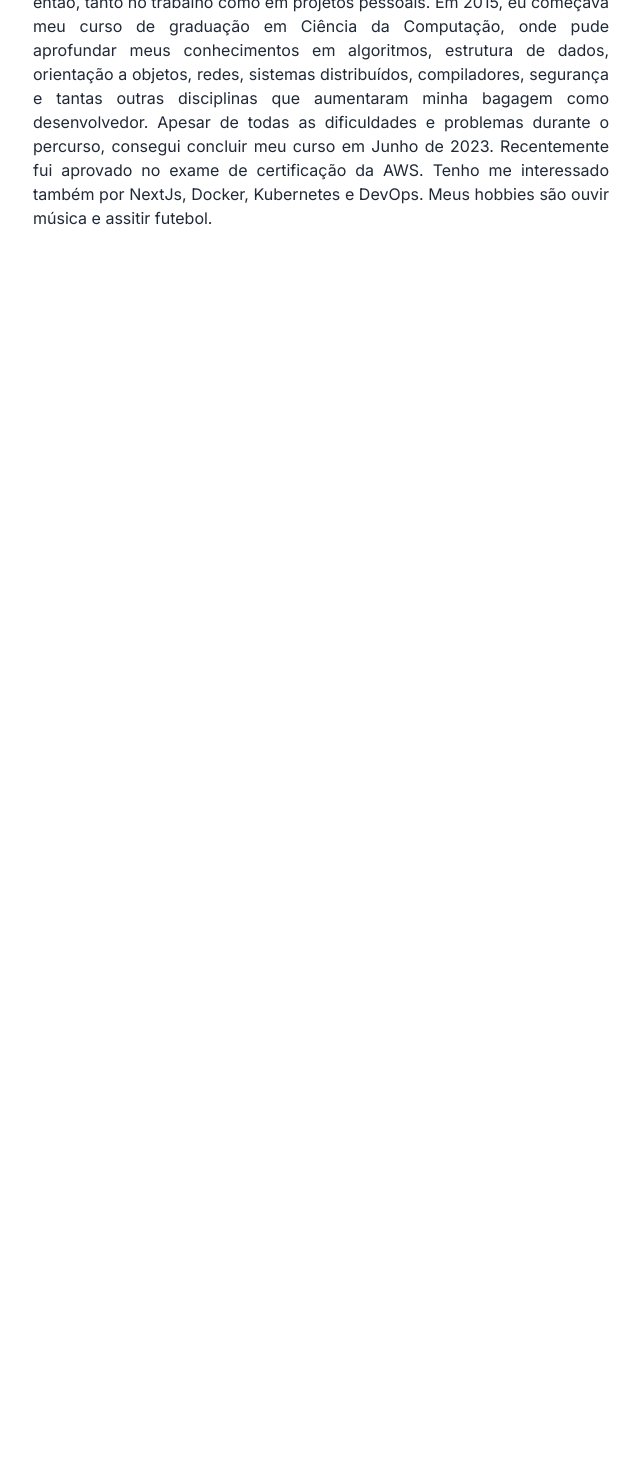
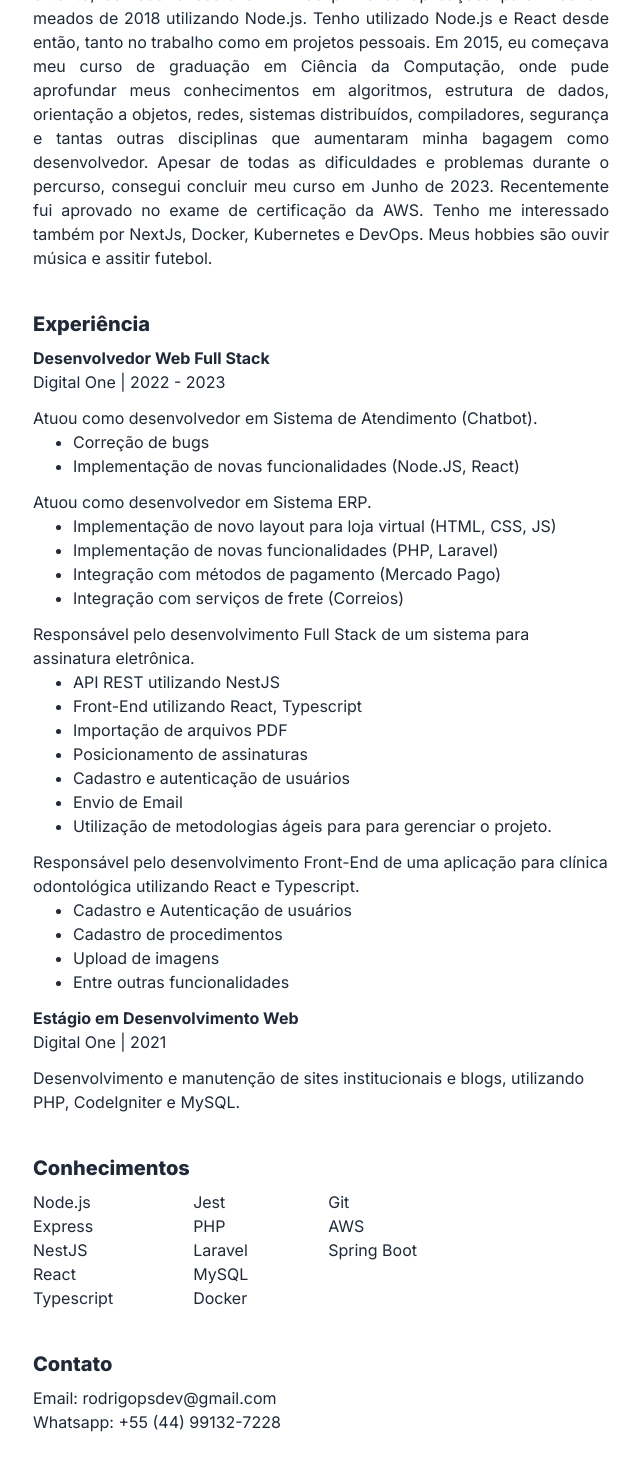
Before and after one commit to rodps/my-page, a Next.js app: page / in a window 1280 px wide. Shown: the part 534-2004 px from the top of the page, without its empty margins (319-959 px from the left). Before the commit the page ends 800 px from the top, so only its background shows below. Built offline with nearby package versions, Linux system fonts and the light colour scheme.

Commit message:
add seções restantes

```diff
--- a/src/app/page.tsx
+++ b/src/app/page.tsx
@@ -6,7 +6,7 @@ import Image from 'next/image'
 export default function Home() {
   return (
     <main>
-      <div className='text-gray-800'>
+      <div className='text-gray-800 m-10'>
         <div className='flex items-center flex-col mb-10'>
           <Image src={"/profile.jpeg"} alt='Foto de perfil' width={200} height={200} className='rounded-full my-3' />
           <h1 className='text-3xl font-extrabold mb-2'>Rodrigo Paula da Silva</h1>
@@ -25,7 +25,7 @@ export default function Home() {
           </div>
         </div>
 
-        <div className='max-w-xl m-auto mb-5'>
+        <div className='max-w-xl m-auto mb-10'>
           <h2 className='text-xl font-extrabold mb-2'>Sobre mim</h2>
           <p className='text-justify mb-5'>
             Possuo experiência no mercado de trabalho desde o final de 2021 quando comecei meu estágio como desenvolvedor, trabalhando com PHP.
@@ -39,6 +39,90 @@ export default function Home() {
             Meus hobbies são ouvir música e assitir futebol.
           </p>
         </div>
+
+        <div className='max-w-xl m-auto mb-10'>
+          <h2 className='text-xl font-extrabold mb-2'>Experiência</h2>
+          <div>
+            <div className='mb-3'>
+              <p className='font-bold'>Desenvolvedor Web Full Stack</p>
+              <p>Digital One | 2022 - 2023</p>
+            </div>
+
+            <p>Atuou como desenvolvedor em Sistema de Atendimento (Chatbot).</p>
+            <ul className='list-disc pl-10 mb-3'>
+              <li>Correção de bugs</li>
+              <li>Implementação de novas funcionalidades (Node.JS, React)</li>
+            </ul>
+
+            <p>Atuou como desenvolvedor em Sistema ERP.</p>
+            <ul className='list-disc pl-10 mb-3'>
+              <li>Implementação de novo layout para loja virtual (HTML, CSS, JS)</li>
+              <li>Implementação de novas funcionalidades (PHP, Laravel)</li>
+              <li>Integração com métodos de pagamento (Mercado Pago)</li>
+              <li>Integração com serviços de frete (Correios)</li>
+            </ul>
+
+            <p>Responsável pelo desenvolvimento Full Stack de um sistema para assinatura eletrônica.</p>
+            <ul className='list-disc pl-10 mb-3'>
+              <li>API REST utilizando NestJS</li>
+              <li>Front-End utilizando React, Typescript</li>
+              <li>Importação de arquivos PDF</li>
+              <li>Posicionamento de assinaturas</li>
+              <li>Cadastro e autenticação de usuários</li>
+              <li>Envio de Email</li>
+              <li>Utilização de metodologias ágeis para para gerenciar o projeto.</li>
+            </ul>
+
+            <p>Responsável pelo desenvolvimento Front-End de uma aplicação para clínica odontológica utilizando React e Typescript.</p>
+            <ul className='list-disc pl-10 mb-3'>
+              <li>Cadastro e Autenticação de usuários</li>
+              <li>Cadastro de procedimentos</li>
+              <li>Upload de imagens</li>
+              <li>Entre outras funcionalidades</li>
+            </ul>
+          </div>
+
+          <div>
+            <div className='mb-3'>
+              <p className='font-bold'>Estágio em Desenvolvimento Web</p>
+              <p>Digital One | 2021</p>
+            </div>
+            <p>Desenvolvimento e manutenção de sites institucionais e blogs, utilizando PHP, CodeIgniter e MySQL.</p>
+          </div>
+        </div>
+
+        <div className='max-w-xl m-auto mb-10'>
+          <h2 className='text-xl font-extrabold mb-2'>Conhecimentos</h2>
+          <div className='flex gap-20'>
+            <ul>
+              <li>Node.js</li>
+              <li>Express</li>
+              <li>NestJS</li>
+              <li>React</li>
+              <li>Typescript</li>
+            </ul>
+            <ul>
+              <li>Jest</li>
+              <li>PHP</li>
+              <li>Laravel</li>
+              <li>MySQL</li>
+              <li>Docker</li>
+            </ul>
+            <ul>
+              <li>Git</li>
+              <li>AWS</li>
+              <li>Spring Boot</li>
+            </ul>
+          </div>
+        </div>
+
+        <div className='max-w-xl m-auto mb-40'>
+          <h2 className='text-xl font-extrabold mb-2'>Contato</h2>
+          <ul>
+            <li>Email: rodrigopsdev@gmail.com</li>
+            <li>Whatsapp: +55 (44) 99132-7228</li>
+          </ul>
+        </div>
       </div>
     </main>
   )
```
